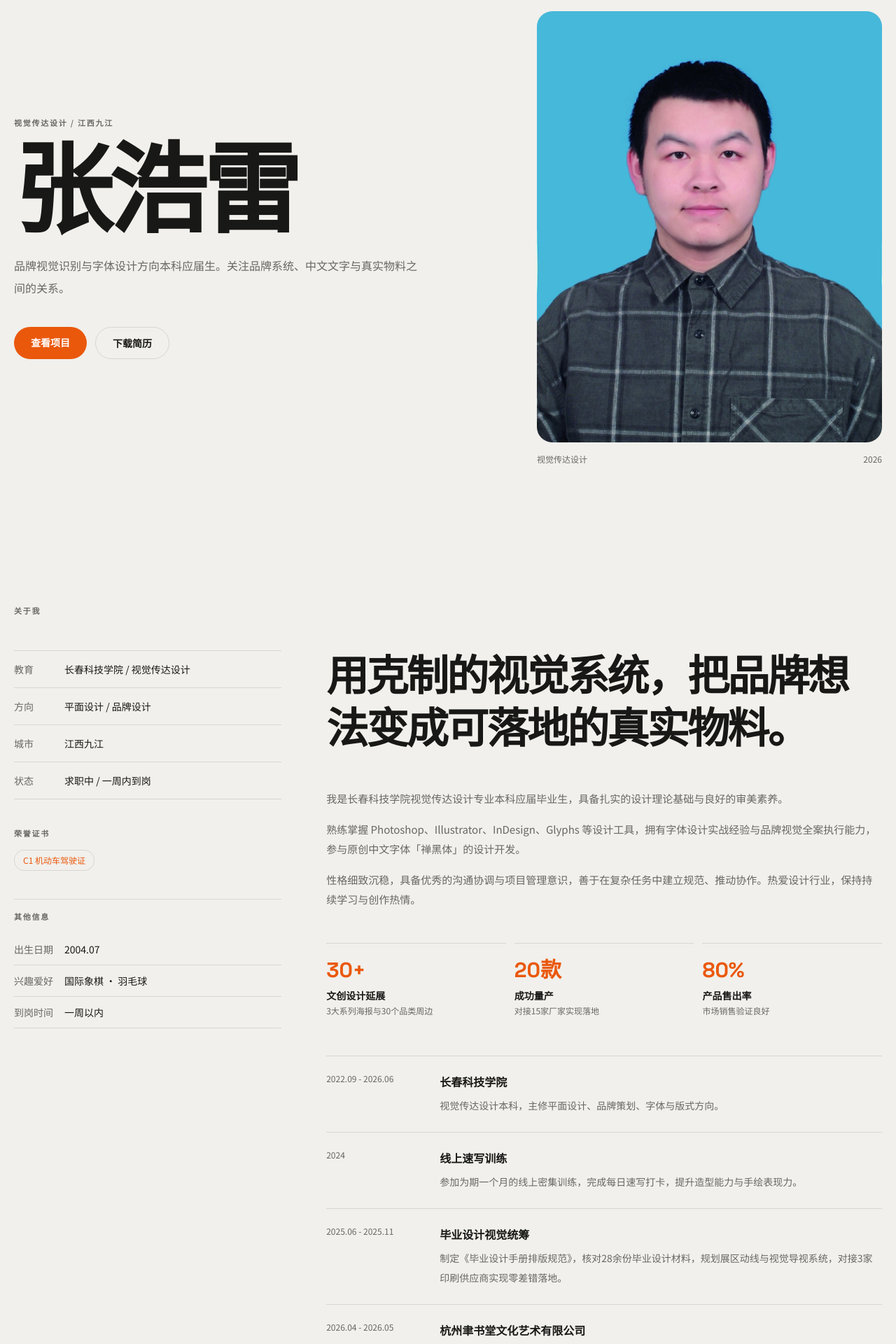
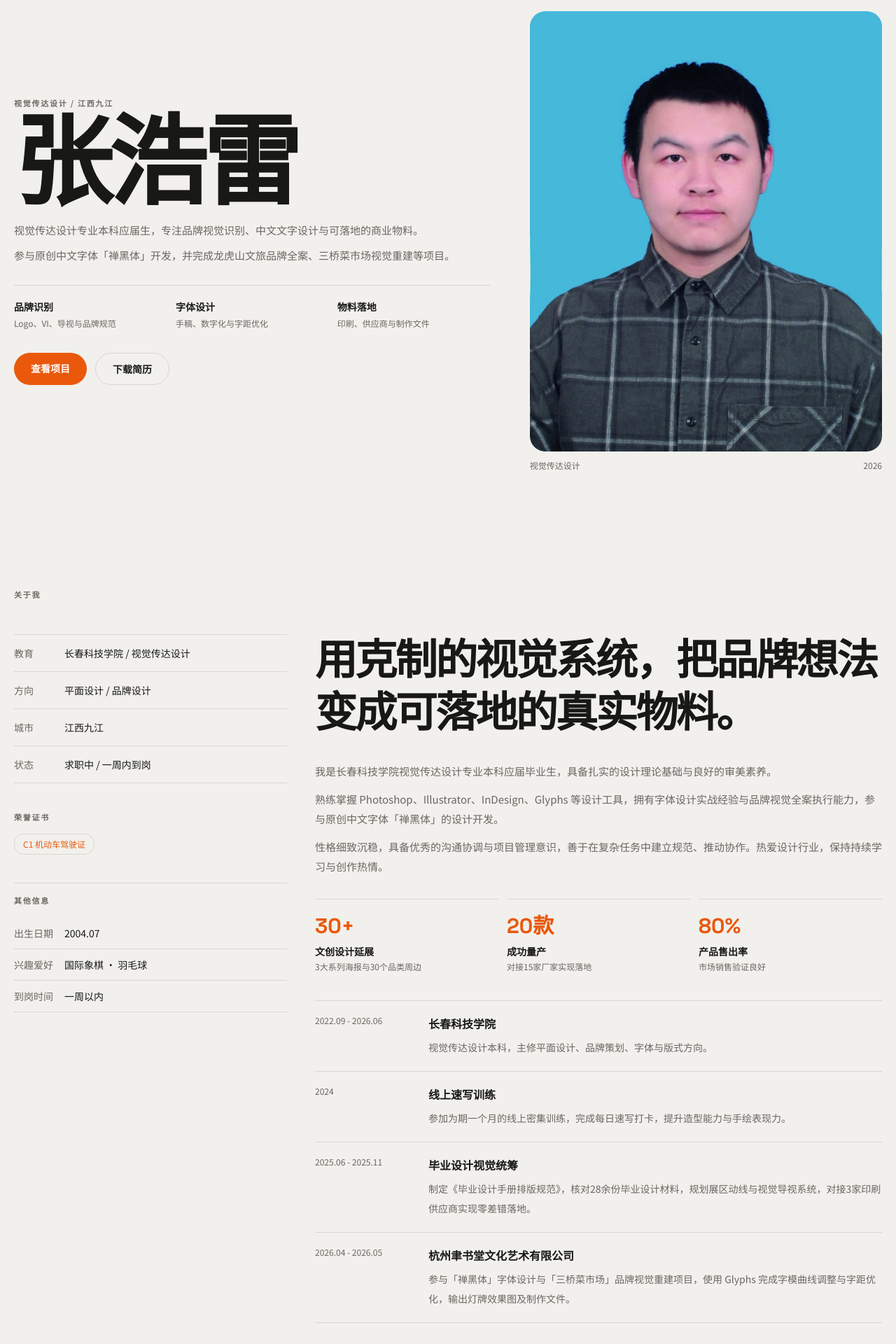
Before and after one commit to zhang0722-cn/portfolio, a React (Vite) app: page / in a window 1280 px wide. Shown: the part 120-2040 px from the top of the page at 70% size. Built offline with nearby package versions, Linux system fonts and the light colour scheme.

Commit message:
提高作品集信息密度并补充真实项目内容

```diff
--- a/src/components/About.tsx
+++ b/src/components/About.tsx
@@ -56,10 +56,10 @@ function Reveal({ children }: { children: React.ReactNode }) {
 
 export default function About() {
   return (
-    <section id="about" className="py-28 md:py-40">
+    <section id="about" className="py-20 md:py-28">
       <div className="section-shell">
         <p className="eyebrow mb-12">关于我</p>
-        <div className="grid gap-16 lg:grid-cols-[.65fr_1.35fr]">
+        <div className="grid gap-10 lg:grid-cols-[.65fr_1.35fr]">
           {/* 左栏：信息事实 */}
           <Reveal>
             <div className="border-t" style={{ borderColor: 'var(--line)' }}>
@@ -81,11 +81,11 @@ export default function About() {
           <Reveal>
             <h2 className="display max-w-4xl text-4xl font-bold leading-tight md:text-6xl">用克制的视觉系统，把品牌想法变成可落地的真实物料。</h2>
 
-            <div className="mt-12 space-y-4 text-[15px] leading-7" style={{ color: 'var(--muted)' }}>
+            <div className="mt-8 space-y-3 text-[15px] leading-7" style={{ color: 'var(--muted)' }}>
               {selfIntro.map((p) => <p key={p}>{p}</p>)}
             </div>
 
-            <div className="mt-12 grid grid-cols-2 lg:grid-cols-3 gap-3">
+            <div className="mt-8 grid grid-cols-2 lg:grid-cols-3 gap-3">
               {stats.map((s) => (
                 <div key={s.label} className="border-t pt-5" style={{ borderColor: 'var(--line)' }}>
                   <div className="text-3xl font-bold" style={{ color: 'var(--accent)', fontFamily: 'Space Grotesk' }}>{s.value}</div>
@@ -95,11 +95,11 @@ export default function About() {
               ))}
             </div>
 
-            <div className="mt-14 border-t" style={{ borderColor: 'var(--line)' }}>
-              {experience.map(([date, title, desc]) => <article key={date} className="grid gap-3 border-b py-6 md:grid-cols-[150px_1fr]" style={{ borderColor: 'var(--line)' }}><time className="text-xs" style={{ color: 'var(--muted)' }}>{date}</time><div><h3 className="font-semibold">{title}</h3><p className="mt-2 max-w-2xl text-sm leading-7" style={{ color: 'var(--muted)' }}>{desc}</p></div></article>)}
+            <div className="mt-10 border-t" style={{ borderColor: 'var(--line)' }}>
+              {experience.map(([date, title, desc]) => <article key={date} className="grid gap-3 border-b py-5 md:grid-cols-[150px_1fr]" style={{ borderColor: 'var(--line)' }}><time className="text-xs" style={{ color: 'var(--muted)' }}>{date}</time><div><h3 className="font-semibold">{title}</h3><p className="mt-2 max-w-2xl text-sm leading-7" style={{ color: 'var(--muted)' }}>{desc}</p></div></article>)}
             </div>
 
-            <div className="mt-14 border-t pt-8" style={{ borderColor: 'var(--line)' }}>
+            <div className="mt-10 border-t pt-6" style={{ borderColor: 'var(--line)' }}>
               <p className="eyebrow mb-5">主修课程</p>
               <div className="flex flex-wrap gap-2">
                 {courses.map((c) => <span key={c} className="text-xs px-3 py-1.5" style={{ color: 'var(--muted)', border: '1px solid var(--line)', borderRadius: 'var(--radius-md)' }}>{c}</span>)}
--- a/src/components/Contact.tsx
+++ b/src/components/Contact.tsx
@@ -33,18 +33,19 @@ export default function Contact() {
 
   return (
     <section id="contact">
-      <div className="section-shell grid min-h-screen grid-cols-1 items-center gap-16 py-28 lg:grid-cols-[1.15fr_.85fr]">
+      <div className="section-shell grid grid-cols-1 items-start gap-10 py-20 lg:grid-cols-[1.15fr_.85fr] lg:gap-14 lg:py-24">
         <div>
           <p className="eyebrow mb-6">联系</p>
           <h2 className="display max-w-4xl text-5xl font-bold leading-[.95] md:text-8xl">有合适的岗位或项目，直接联系我。</h2>
-          <div className="mt-10 flex flex-wrap gap-3">
+          <p className="mt-6 max-w-2xl text-base leading-8" style={{ color: 'var(--muted)' }}>求职方向为平面设计、品牌设计或视觉设计实习生岗位，也接受品牌、字体与印刷物料相关项目合作。</p>
+          <div className="mt-8 flex flex-wrap gap-3">
             <a href="mailto:zhang07221207@163.com" className="rounded-full px-6 py-3 font-semibold" style={{ background: 'var(--accent)', color: '#fff' }}>发送邮件</a>
             <a href="resume-zhanghaolei.pdf" download="张浩雷的简历.pdf" className="rounded-full border px-6 py-3 font-semibold" style={{ borderColor: 'var(--line)' }}>下载简历</a>
           </div>
         </div>
         <div className="border-t" style={{ borderColor: 'var(--line)' }}>
           {contacts.map((item) => (
-            <a key={item.label} href={item.href} className="grid grid-cols-[90px_1fr] border-b py-5 text-sm" style={{ borderColor: 'var(--line)' }}>
+            <a key={item.label} href={item.href} className="grid grid-cols-[90px_1fr] border-b py-4 text-sm" style={{ borderColor: 'var(--line)' }}>
               <span style={{ color: 'var(--muted)' }}>{item.label}</span>
               <span>{item.value}</span>
             </a>
--- a/src/components/Hero.tsx
+++ b/src/components/Hero.tsx
@@ -2,19 +2,34 @@ import { motion } from 'framer-motion';
 
 const ease = [0.22, 1, 0.36, 1] as const;
 
+const capabilities = [
+  ['品牌识别', 'Logo、VI、导视与品牌规范'],
+  ['字体设计', '手稿、数字化与字距优化'],
+  ['物料落地', '印刷、供应商与制作文件'],
+];
+
 export default function Hero() {
   return (
-    <section id="hero" className="relative min-h-screen overflow-hidden pt-24">
-      <div className="section-shell grid min-h-[calc(100vh-6rem)] grid-cols-1 items-center gap-12 py-10 lg:grid-cols-[1.15fr_.85fr] lg:gap-20">
+    <section id="hero" className="relative overflow-hidden pt-20">
+      <div className="section-shell grid grid-cols-1 items-center gap-10 py-10 lg:grid-cols-[1.15fr_.85fr] lg:gap-14 lg:py-14">
         <motion.div initial={{ opacity: 0, y: 28 }} animate={{ opacity: 1, y: 0 }} transition={{ duration: .8, ease }}>
-          <p className="eyebrow mb-8">视觉传达设计 / 江西九江</p>
+          <p className="eyebrow mb-5">视觉传达设计 / 江西九江</p>
           <h1 className="display max-w-5xl text-[clamp(64px,11vw,176px)] font-bold leading-[.82]">
             张浩雷
           </h1>
-          <p className="mt-8 max-w-xl text-base leading-8" style={{ color: 'var(--muted)' }}>
-            品牌视觉识别与字体设计方向本科应届生。关注品牌系统、中文文字与真实物料之间的关系。
-          </p>
-          <div className="mt-10 flex flex-wrap gap-3">
+          <div className="mt-6 max-w-2xl space-y-2 text-[15px] leading-7" style={{ color: 'var(--muted)' }}>
+            <p>视觉传达设计专业本科应届生，专注品牌视觉识别、中文文字设计与可落地的商业物料。</p>
+            <p>参与原创中文字体「禅黑体」开发，并完成龙虎山文旅品牌全案、三桥菜市场视觉重建等项目。</p>
+          </div>
+          <div className="mt-7 grid gap-3 border-t pt-5 sm:grid-cols-3" style={{ borderColor: 'var(--line)' }}>
+            {capabilities.map(([title, desc]) => (
+              <div key={title}>
+                <p className="text-sm font-semibold">{title}</p>
+                <p className="mt-1 text-xs leading-5" style={{ color: 'var(--muted)' }}>{desc}</p>
+              </div>
+            ))}
+          </div>
+          <div className="mt-8 flex flex-wrap gap-3">
             <a href="#projects" className="rounded-full px-6 py-3 text-sm font-semibold" style={{ background: 'var(--accent)', color: '#fff' }}>查看项目</a>
             <a href="resume-zhanghaolei.pdf" download="张浩雷的简历.pdf" className="rounded-full border px-6 py-3 text-sm font-semibold" style={{ borderColor: 'var(--line)' }}>下载简历</a>
           </div>
@@ -23,7 +38,7 @@ export default function Hero() {
           <div className="overflow-hidden" style={{ borderRadius: 'var(--radius-lg)', background: 'var(--paper-raised)' }}>
             <img src="portrait.jpg" alt="张浩雷" className="aspect-[4/5] w-full object-cover" fetchPriority="high" />
           </div>
-          <figcaption className="mt-4 flex justify-between text-xs" style={{ color: 'var(--muted)' }}><span>视觉传达设计</span><span>2026</span></figcaption>
+          <figcaption className="mt-3 flex justify-between text-xs" style={{ color: 'var(--muted)' }}><span>视觉传达设计</span><span>2026</span></figcaption>
         </motion.figure>
       </div>
     </section>
--- a/src/components/Skills.tsx
+++ b/src/components/Skills.tsx
@@ -44,19 +44,19 @@ export default function Skills() {
   const next = () => setActive((cur) => (cur === null ? null : cur < certificates.length - 1 ? cur + 1 : cur));
 
   return (
-    <section id="skills" className="py-28 md:py-40" style={{ background: 'var(--paper-raised)' }}>
-      <div className="section-shell grid gap-16 lg:grid-cols-[.55fr_1.45fr]">
-        <div><p className="eyebrow mb-6">能力范围</p><h2 className="display text-4xl font-bold md:text-6xl">从概念到成品，覆盖完整设计流程。</h2></div>
+    <section id="skills" className="py-20 md:py-28" style={{ background: 'var(--paper-raised)' }}>
+      <div className="section-shell grid gap-10 lg:grid-cols-[.55fr_1.45fr]">
+        <div><p className="eyebrow mb-6">能力范围</p><h2 className="display text-4xl font-bold md:text-6xl">从概念到成品，覆盖完整设计流程。</h2><p className="mt-5 max-w-xl text-sm leading-7" style={{ color: 'var(--muted)' }}>从品牌策略、视觉识别到字体与印刷物料，能够独立推进完整设计流程。</p></div>
         <div className="border-t" style={{ borderColor: 'var(--line)' }}>
-          {groups.map(([title, desc, items]) => <article key={title as string} className="grid gap-4 border-b py-7 md:grid-cols-[180px_1fr]" style={{ borderColor: 'var(--line)' }}><h3 className="font-semibold">{title}</h3><div><p className="text-sm leading-7" style={{ color: 'var(--muted)' }}>{desc}</p><div className="mt-3 flex flex-wrap gap-2">{(items as string[]).map((tool) => <span key={tool} className="text-xs" style={{ color: 'var(--accent)' }}>{tool}</span>)}</div></div></article>)}
+          {groups.map(([title, desc, items]) => <article key={title as string} className="grid gap-4 border-b py-5 md:grid-cols-[180px_1fr]" style={{ borderColor: 'var(--line)' }}><h3 className="font-semibold">{title}</h3><div><p className="text-sm leading-7" style={{ color: 'var(--muted)' }}>{desc}</p><div className="mt-3 flex flex-wrap gap-2">{(items as string[]).map((tool) => <span key={tool} className="text-xs" style={{ color: 'var(--accent)' }}>{tool}</span>)}</div></div></article>)}
         </div>
       </div>
 
-      <div className="section-shell mt-20">
+      <div className="section-shell mt-12">
         <p className="eyebrow mb-5">常用设计工具</p>
         <div className="grid grid-cols-2 md:grid-cols-3 lg:grid-cols-6 border-t border-l" style={{ borderColor: 'var(--line)' }}>
           {tools.map(([name, level]) => (
-            <div key={name} className="border-b border-r p-5" style={{ borderColor: 'var(--line)' }}>
+            <div key={name} className="border-b border-r p-4" style={{ borderColor: 'var(--line)' }}>
               <div className="text-sm font-semibold">{name}</div>
               <div className="mt-2 text-xs" style={{ color: 'var(--accent)' }}>{level}</div>
             </div>
@@ -64,7 +64,7 @@ export default function Skills() {
         </div>
       </div>
 
-      <div className="section-shell mt-20">
+      <div className="section-shell mt-12">
         <p className="eyebrow mb-5">相关证明</p>
         <p className="mb-6 text-sm leading-7" style={{ color: 'var(--muted)' }}>奖学金与相关证明材料，点击可放大查看。</p>
         <div className="grid grid-cols-2 gap-3 md:grid-cols-5">
```
Also changed, not shown: src/components/Projects.tsx (+14 -8 lines).
